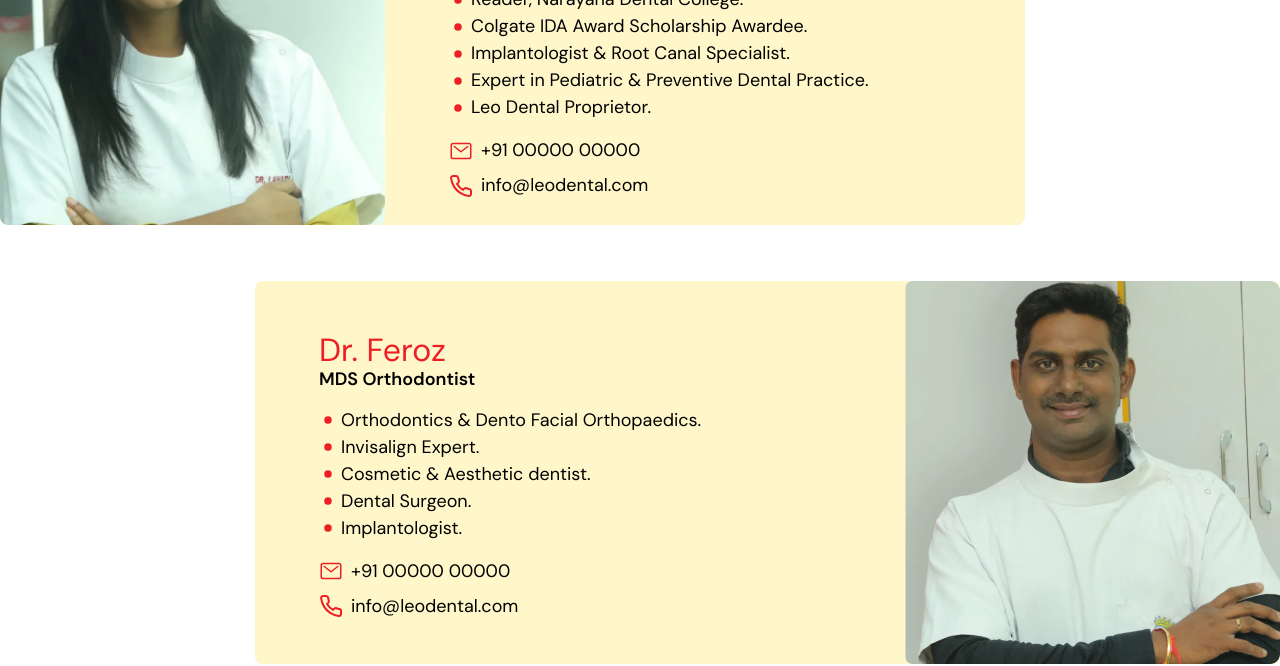
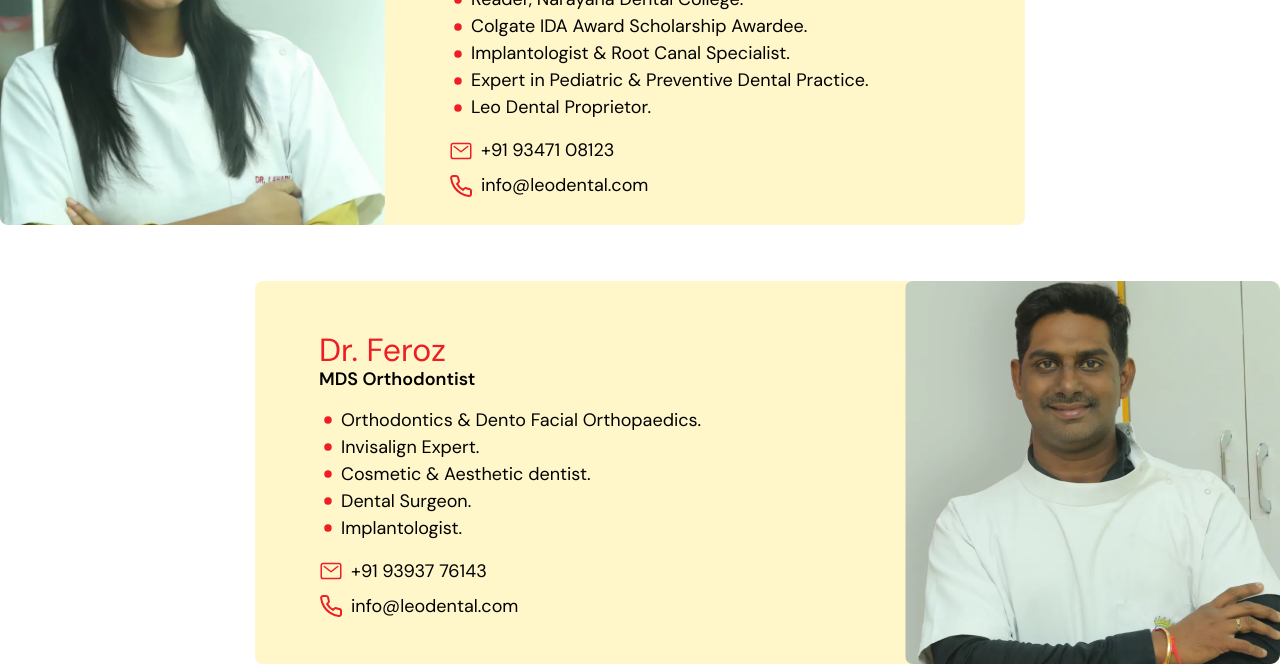
Before and after one commit to appaddbiz/leo-dental, a React (Vite) app: page / in a window 1280 px wide. Shown: the part 1600-2266 px from the top of the page. Built offline with nearby package versions, Linux system fonts and the light colour scheme.

Commit message:
Update Home.jsx

```diff
--- a/src/pages/Home/Home.jsx
+++ b/src/pages/Home/Home.jsx
@@ -234,7 +234,7 @@ const Home = () => {
               <div className="mt-4 flex flex-col gap-2 text-[16px] lg:text-[18px]">
                 <div className="flex items-center gap-x-2">
                   <IoMailOutline className="text-reds text-xl lg:text-2xl" />
-                  +91 00000 00000
+                  +91 93471 08123
                 </div>
                 <div className="flex items-center gap-x-2">
                   <FiPhone className="text-reds text-xl lg:text-2xl" />
@@ -282,7 +282,7 @@ const Home = () => {
               <div className="mt-4 flex flex-col gap-2 text-[16px] lg:text-[18px]">
                 <div className="flex items-center gap-x-2">
                   <IoMailOutline className="text-reds text-xl lg:text-2xl" />
-                  +91 00000 00000
+                  +91 93937 76143
                 </div>
                 <div className="flex items-center gap-x-2">
                   <FiPhone className="text-reds text-xl lg:text-2xl" />
```
